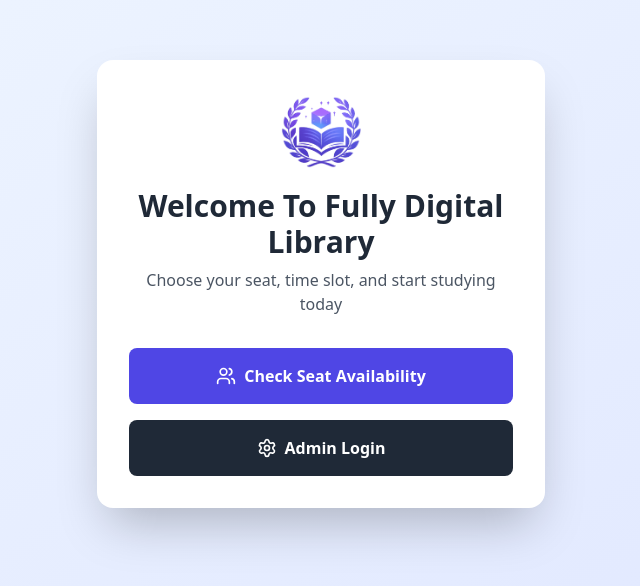
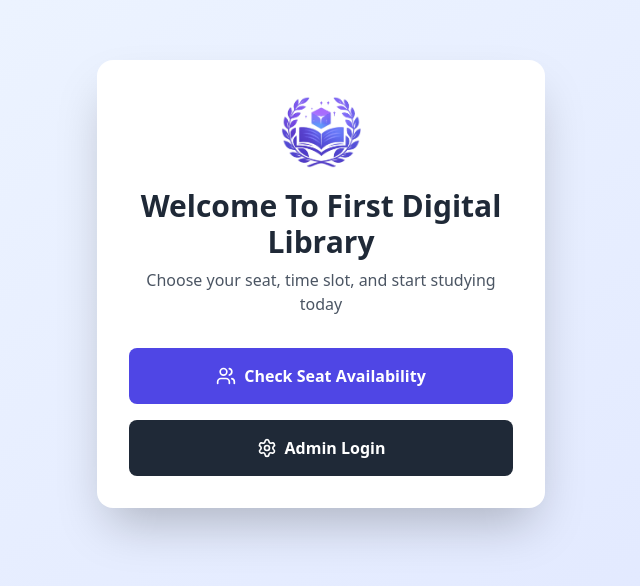
Before and after one commit to brij05/frontend-library-system, a React (Vite) app: page / in a window 1280 px wide. Shown: the part 116-702 px from the top of the page, without its empty margins (319-959 px from the left). Built offline with nearby package versions, Linux system fonts and the light colour scheme; no server answers.

Commit message:
heading change

```diff
--- a/src/components/LandingPage.jsx
+++ b/src/components/LandingPage.jsx
@@ -15,7 +15,7 @@ const LandingPage = ({ setView }) => {
           />
 
           <h1 className="text-3xl font-bold text-gray-800 mb-2">
-            Welcome To Fully Digital Library
+            Welcome To First Digital Library
           </h1>
           <p className="text-gray-600">
             Choose your seat, time slot, and start studying today
```
